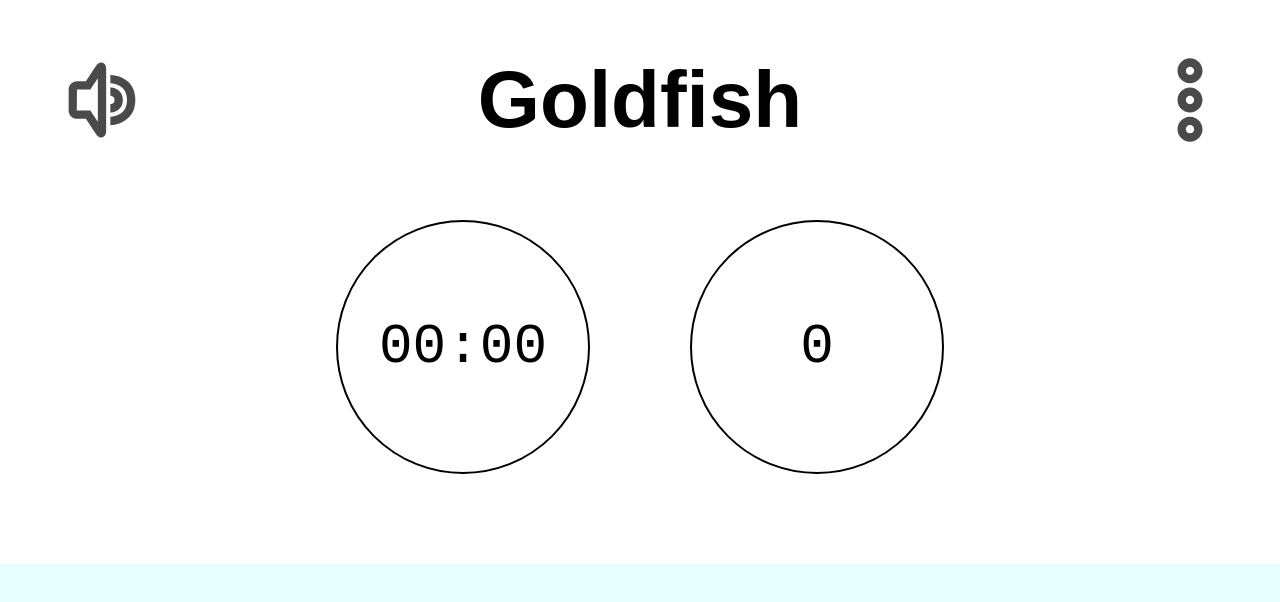
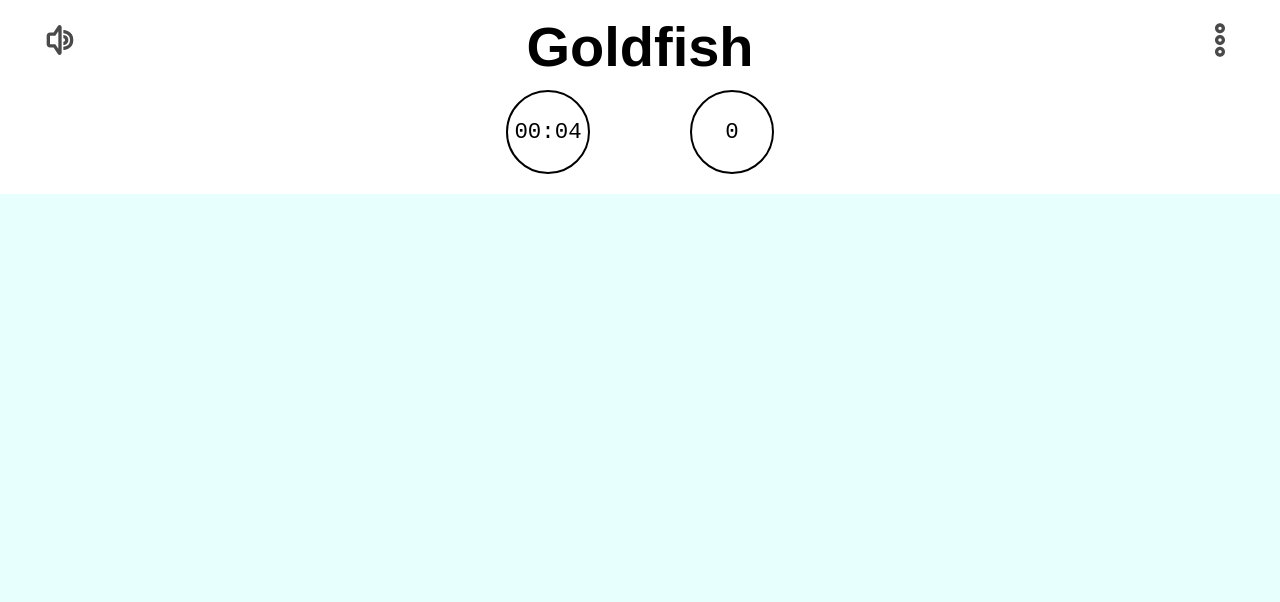
Before and after one commit to 42f/IRONHACK_project_00, a plain HTML site: page index.html in a window 1280 px wide. Shown: the top 602 px of the page. Drawn offline with Linux system fonts and the light colour scheme.

Commit message:
adds responsivity for larger screens

```diff
--- a/index.html
+++ b/index.html
@@ -4,7 +4,7 @@
 <head>
 	<meta charset="UTF-8">
 	<meta http-equiv="X-UA-Compatible" content="IE=edge">
-	<meta name="viewportx" content="width=device-width, initial-scale=1.0">
+	<meta name="viewport" content="width=device-width">
 	<link rel="stylesheet" href="./styles/style.css">
 	<title>RedFish</title>
 </head>
--- a/javascript/main.js
+++ b/javascript/main.js
@@ -44,6 +44,7 @@ function toggleVolume() {
 	}
 }
 const game = new Game(1);
+game.startGame();
 
 function startGame(event) {
 	// const game = new Game(event.target.dataset.lvl);
--- a/styles/style.css
+++ b/styles/style.css
@@ -6,7 +6,13 @@ body {
 
 h1 {
   font-family: sans-serif;
-  font-size: 5rem;
+  font-size: 3rem;
+}
+
+@media (min-width: 600px) {
+  h1 {
+    font-size: 3.5rem;
+  }
 }
 
 /* NAVBAR ---------------------------------------------*/
@@ -19,7 +25,7 @@ nav {
   justify-content: space-between;
 
   width: 100%;
-  height: 200px;
+  height: 110px;
 
   background-color: white;
 }
@@ -31,16 +37,13 @@ nav > * {
 }
 
 nav > i {
+  position: relative;
   margin: 0 40px;
-  width: 100px;
+  min-width: 70px;
 }
 
 nav > i > img {
   width: 100%;
-}
-
-nav i {
-  position: relative;
 }
 
 nav #volume img {
@@ -51,10 +54,25 @@ nav #volume img {
   left: 12px;
 }
 
+@media (min-width: 600px) {
+  nav {
+    height: 80px;
+  }
+
+  nav > i {
+    margin: 0 40px;
+    min-width: 40px;
+  }
+
+  #muteOff {
+    left: 0px;
+  }
+}
+
 /* HEADER ---------------------------------------------*/
 
 header {
-  padding-top: 210px;
+  padding-top: 110px;
   margin-bottom: 80px;
   display: flex;
   justify-content: center;
@@ -74,9 +92,9 @@ header::-webkit-scrollbar {
 
 .circle {
   font-family: "Courier New", Courier, monospace;
-  font-size: 3.5rem;
-  width: 250px;
-  height: 250px;
+  font-size: 2.5rem;
+  width: 150px;
+  height: 150px;
   margin: 5px 50px;
   border-radius: 50%;
   border: solid 2px black;
@@ -85,6 +103,22 @@ header::-webkit-scrollbar {
   flex-shrink: 0;
   justify-content: center;
   align-items: center;
+}
+
+@media (min-width: 600px) {
+  header {
+    padding-top: 80px;
+    margin-bottom: 10px;
+  }
+
+  .circle {
+    font-family: "Courier New", Courier, monospace;
+    font-size: 1.4rem;
+    width: 80px;
+    height: 80px;
+    margin: 5px 50px;
+    border-radius: 50%;
+  }
 }
 
 /* GRID   ---------------------------------------------*/
@@ -115,8 +149,14 @@ header::-webkit-scrollbar {
   z-index: 10;
   width: 100%;
   height: 100%;
-  margin-top: 200px;
+  margin-top: 110px;
   background-color: rgba(0, 0, 0, 0.8);
+}
+
+@media (min-width: 600px) {
+  .modal {
+    margin-top: 80px;
+  }
 }
 
 #infos {
@@ -127,7 +167,10 @@ header::-webkit-scrollbar {
   text-justify: inter-word;
   margin-bottom: 50px;
   visibility: hidden;
+  padding-bottom: 50px;
 }
+
+
 
 #infos article h3 {
   line-height: 0.1rem;
@@ -139,6 +182,17 @@ header::-webkit-scrollbar {
   padding: 0 5%;
   font-size: 3rem;
   padding-bottom: 50px;
+}
+
+@media (min-width: 600px) {
+
+  #infos article h3 {
+    font-size: 3rem;
+  }
+  #infos article p {
+    padding: 0 25%;
+    font-size: 1.5rem;
+  }
 }
 
 #splash {
@@ -198,4 +252,5 @@ header::-webkit-scrollbar {
   text-align: center;
 }
 
+
 /* FOOTER ---------------------------------------------*/
```
